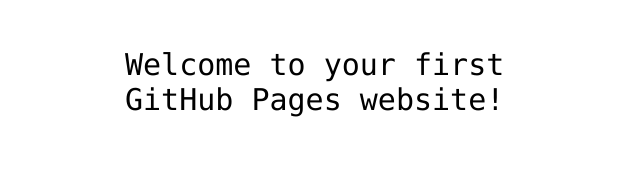
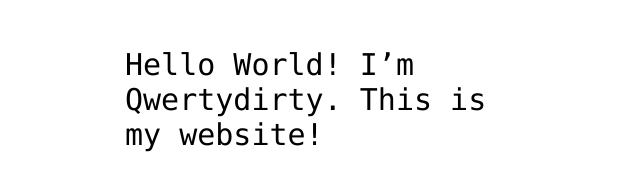
Before and after one commit to QwertyDirty/QwertyDirty.github.io, a plain HTML site: page index.html in a window 1280 px wide. Shown: the part 341-532 px from the top of the page, without its empty margins (315-955 px from the left). Drawn offline with Linux system fonts and the light colour scheme.

Commit message:
Update index.html

```diff
--- a/index.html
+++ b/index.html
@@ -12,7 +12,8 @@
 <img src="https://octodex.github.com/images/daftpunktocat-thomas.gif" id="octocat" alt="octocat-gif" />
 
 <!-- Change this code here by copy and pasting your template on line 15 -->
-<p>Welcome to your first GitHub Pages website!</p>
+
+  <p>Hello World! I’m Qwertydirty. This is my website!</p>
 
 </body>
 </html>
```
